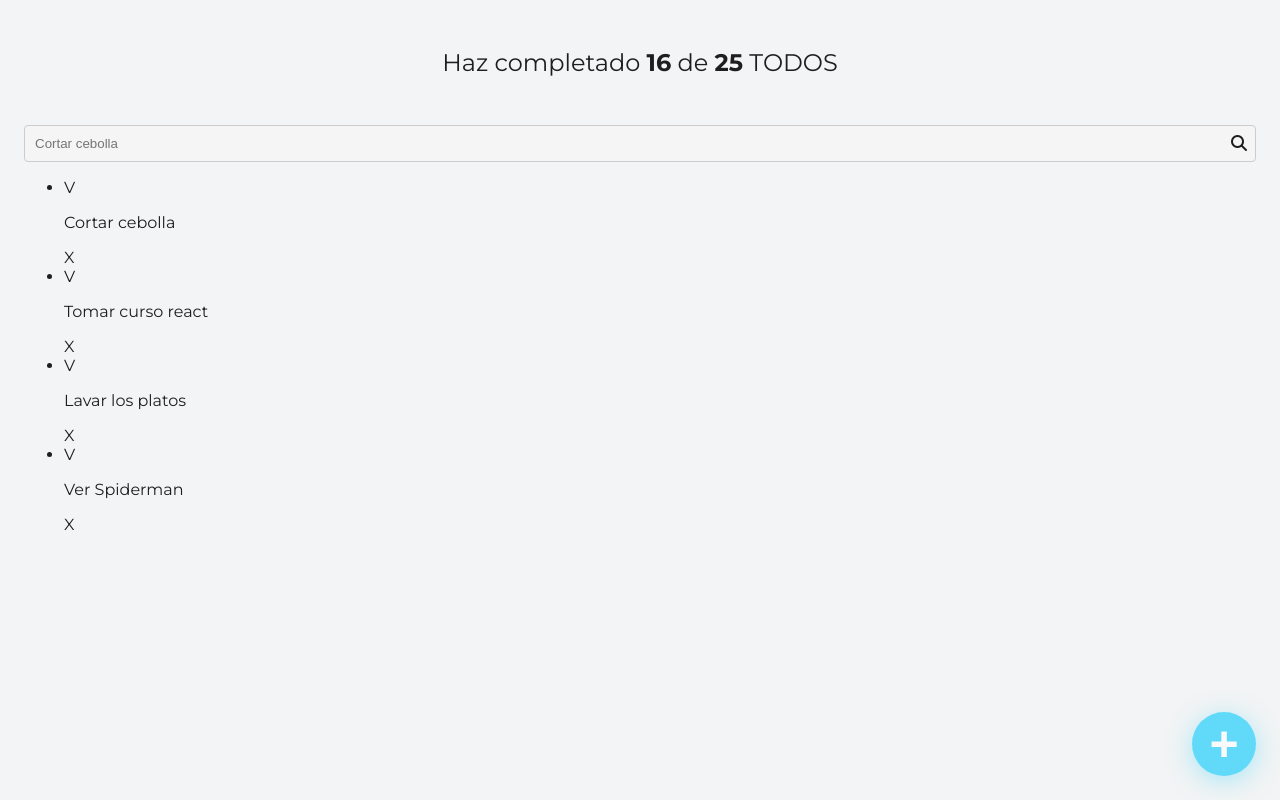
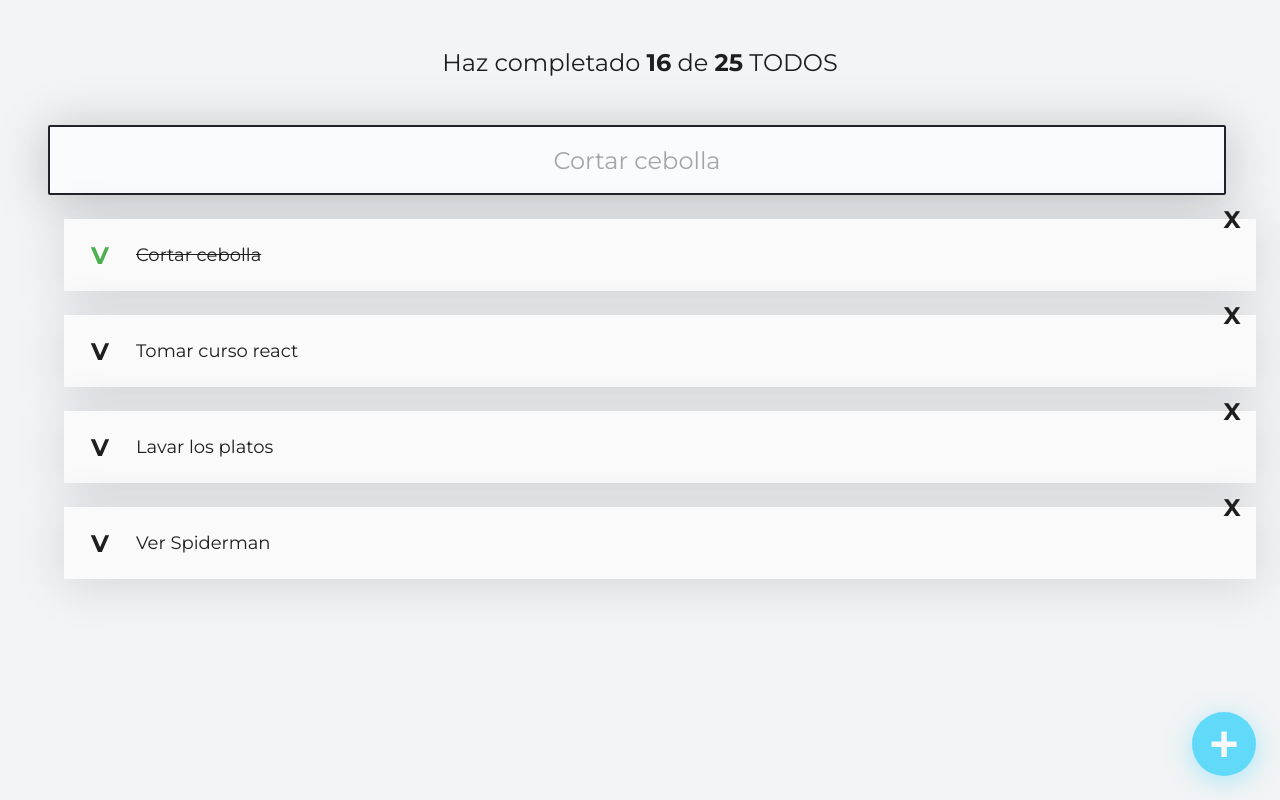
Before and after one commit to ssosaromero/curso-react-intro, a React (Create React App) app: page / in a window 1280 px wide. Built offline with nearby package versions, Linux system fonts and the light colour scheme.

Commit message:
css de Platzi completo

```diff
--- a/src/TodoItem.css
+++ b/src/TodoItem.css
@@ -0,0 +1,49 @@
+.TodoItem {
+  background-color: #FAFAFA;
+  position: relative;
+  display: flex;
+  justify-content: center;
+  align-items: center;
+  margin-top: 24px;
+  box-shadow: 0px 5px 50px rgba(32, 35, 41, 0.15);
+}
+
+.TodoItem-p {
+  margin: 24px 0 24px 24px;
+  width: calc(100% - 120px);
+  font-size: 18px;
+  line-height: 24px;
+  font-weight: 400;
+}
+.TodoItem-p--complete {
+  text-decoration: line-through;
+}
+
+.Icon {
+  cursor: pointer;
+  display: flex;
+  justify-content: center;
+  align-items: center;
+  height: 48px;
+  width: 48px;
+  font-size: 24px;
+  font-weight: bold;
+  /* background-color: #CCC; */
+}
+
+.Icon-check {
+  position: absolute;
+  left: 12px;
+}
+.Icon-check--active {
+  color: #4caf50;
+}
+
+.Icon-delete {
+  position: absolute;
+  top: -24px;
+  right: 0;
+}
+.Icon-delete:hover {
+  color: red;
+}
--- a/src/TodoItem.js
+++ b/src/TodoItem.js
@@ -2,10 +2,18 @@
 
 function TodoItem(props) {
   return(
-    <li>
-      <span>V</span>
-      <p>{props.text}</p>
-      <span>X</span>
+    <li className= "TodoItem">
+      <span className={`Icon Icon-check ${props.completed &&
+      "Icon-check--active"}`}>
+        V
+      </span>
+      <p className={`TodoItem-p
+      ${props.completed && "TodoItem-p--complete"}`}>
+        {props.text}
+      </p>
+      <span className='Icon Icon-delete'>
+        X
+      </span>
     </li>
   );
 
--- a/src/TodoSearch.css
+++ b/src/TodoSearch.css
@@ -1,41 +1,24 @@
 .TodoSearch {
-  display: flex;
-  align-items: center;
-  background-color: #f5f5f5;
-  border: 1px solid #ccc;
-  border-radius: 4px;
-  padding: 8px;
+  background: #F9FBFC;
+  border-radius: 2px;
+  border: 2px solid #202329;
+  margin: 0 24px;
+  height: 64px;
+  width: calc(100% - 62px);
+  font-size: 24px;
+  text-align: center;
+  font-family: 'Montserrat';
+  font-weight: 400;
+  color: #1E1E1F;
+  box-shadow: 0px 5px 50px rgba(32, 35, 41, 0.25);
 }
 
-.TodoSearch input {
-  flex-grow: 1;
-  border: none;
-  background-color: transparent;
-  margin-right: 8px;
+.TodoSearch::placeholder {
+  color: #A5A5A5;
+  font-family: 'Montserrat';
+  font-weight: 400;
 }
 
-.TodoSearch input:focus {
-  outline: none;
-  border-color: #3897f0; /* Adjust focus color as desired */
-  box-shadow: 0 0 5px #3897f0; /* Adjust focus box shadow as desired */
+.TodoSearch:focus {
+  outline-color: #61DAFA;
 }
-/*
-.TodoSearch {
-  display: flex;
-  align-items: center;
-  background-color: #f5f5f5;
-  border: 1px solid #ccc;
-  border-radius: 4px;
-  padding: 8px;
-}
-
-.TodoSearch input {
-  flex-grow: 1;
-  border: none;
-  background-color: transparent;
-  margin-right: 8px;
-}
-
-.search-icon {
-  color: #555;
-} */
--- a/src/TodoSearch.js
+++ b/src/TodoSearch.js
@@ -3,12 +3,10 @@
 
 function TodoSearch() {
   return (
-    <div className="TodoSearch">
-      <input type="text" placeholder="Cortar cebolla" />
-      <span className="search-icon">
-        <i className="fas fa-search"></i>
-      </span>
-    </div>
+    <input
+      placeholder="Cortar cebolla"
+      className="TodoSearch"
+    />
   );
 }
 
```
